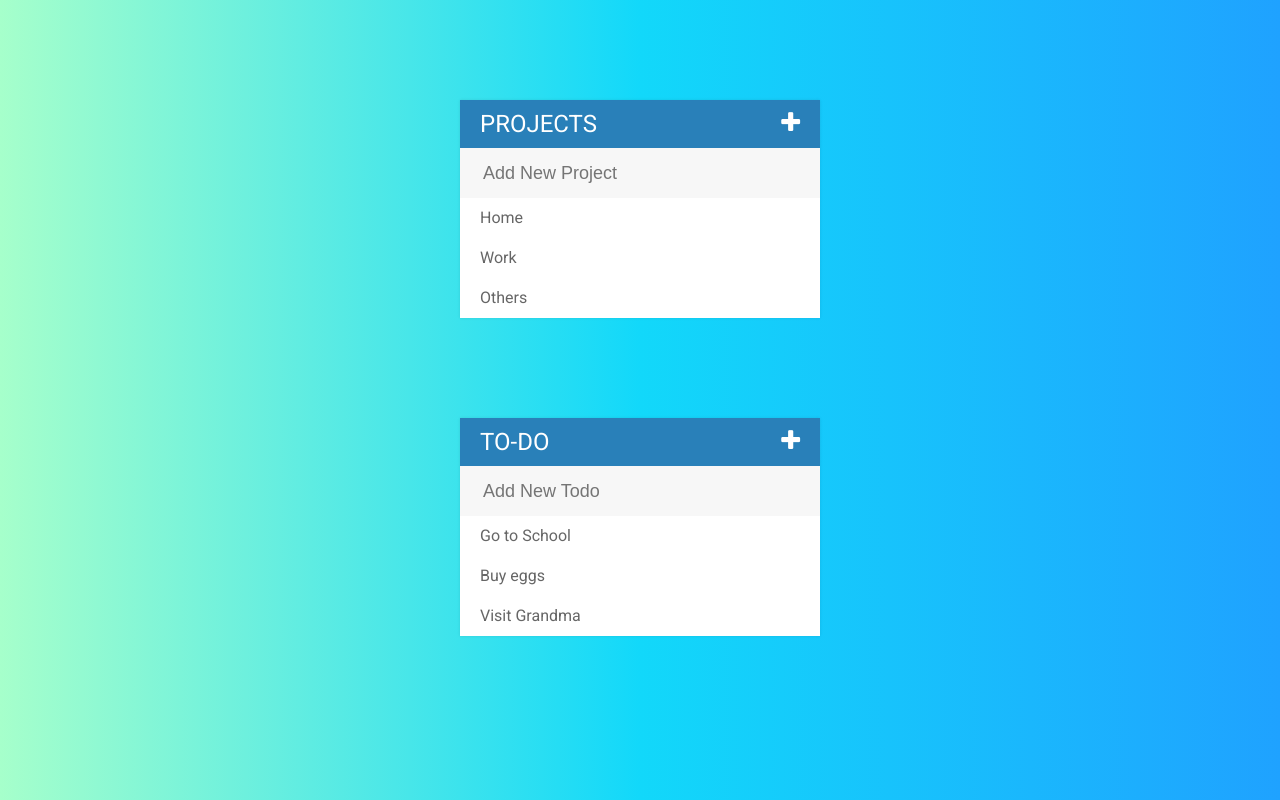
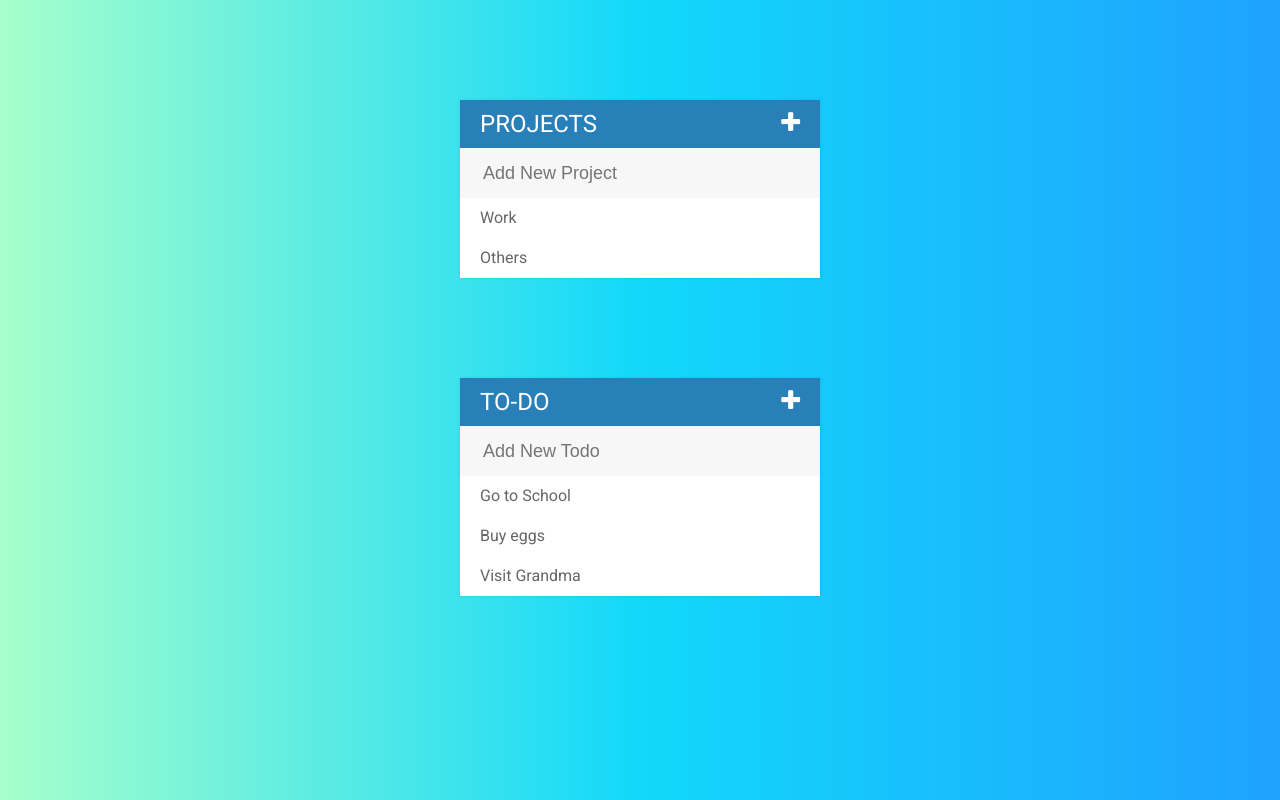
Before and after one commit to uybinh/odin-todolist-app, a website with bundled scripts: page index.html in a window 1280 px wide. Built offline with nearby package versions, Linux system fonts and the light colour scheme.

Commit message:
Add DOM module

```diff
--- a/assets/js/bundle.js
+++ b/assets/js/bundle.js
@@ -23,12 +23,41 @@ const emittor = myEmittor()
 
 // console.log('Hello there')
 
-// document.addEventListener('DOMContentLoaded', function(){
+document.addEventListener('DOMContentLoaded', function(){
 
+  /**
+   * * Functions for DOM manipulation
+   */
+  const DOMActions = (function() {
 
+    /**
+     * * Select element base on data-type and data-id
+     * @param {string} type data-type attribute of element
+     * @param {number} id data-id attribute of elemtn
+     */
+    const selectElement = (type, id) => {
+      id = id.toString()
+      return document.querySelector(`[data-type='${type}'][data-id='${id}']`)
+    }
 
+    /**
+     * * Remove element base on data-type and data-id
+     * @param {string} type data-type attribute of element
+     * @param {number} id data-id attribute of elemtn
+     */
+    const removeElement = (type, id) => {
+      const element = selectElement(type, id)
+      element.parentElement.removeChild(element)
+    }
 
-// })
+    return {
+      selectElement,
+      removeElement
+    }
+  })()
+
+  DOMActions.removeElement('project', 1)
+})
 
 },{"events":2}],2:[function(require,module,exports){
 // Copyright Joyent, Inc. and other Node contributors.
--- a/index.html
+++ b/index.html
@@ -7,25 +7,25 @@
     <link rel="stylesheet" href="https://cdnjs.cloudflare.com/ajax/libs/font-awesome/4.7.0/css/font-awesome.css">
     <link href="https://fonts.googleapis.com/css?family=Roboto:400,500,700&amp;subset=vietnamese" rel="stylesheet">
     <link rel="stylesheet" href="assets/css/style.css">
-    <!-- <script src="assets/js/bundle.js"></script> -->
+    <script src="assets/js/bundle.js"></script>
   </head>
 
   <body>
 
-    <div class="container project">
+    <div class="container projects">
 
       <h1>Projects<i class="fa fa-plus" aria-hidden="true"></i></h1>
       <input type="text" placeholder="Add New Project">
 
       <ul>
-        <li>Home<span><i class="fa fa-trash" aria-hidden="true"></i></span></li>
-        <li>Work<span><i class="fa fa-trash" aria-hidden="true"></i></span></li>
-        <li>Others<span><i class="fa fa-trash" aria-hidden="true"></i></span></li>
+        <li data-id='1' data-type='project'>Home<span><i class="fa fa-trash" aria-hidden="true"></i></span></li>
+        <li data-id='2' data-type='project'>Work<span><i class="fa fa-trash" aria-hidden="true"></i></span></li>
+        <li data-id='3' data-type='project'>Others<span><i class="fa fa-trash" aria-hidden="true"></i></span></li>
       </ul>
 
     </div>
 
-    <div class="container">
+    <div class="container todos">
 
       <h1>To-Do<i class="fa fa-plus" aria-hidden="true"></i></h1>
       <input type="text" placeholder="Add New Todo">
```
Also changed, not shown: assets/js/app.js (+31 -2 lines).
